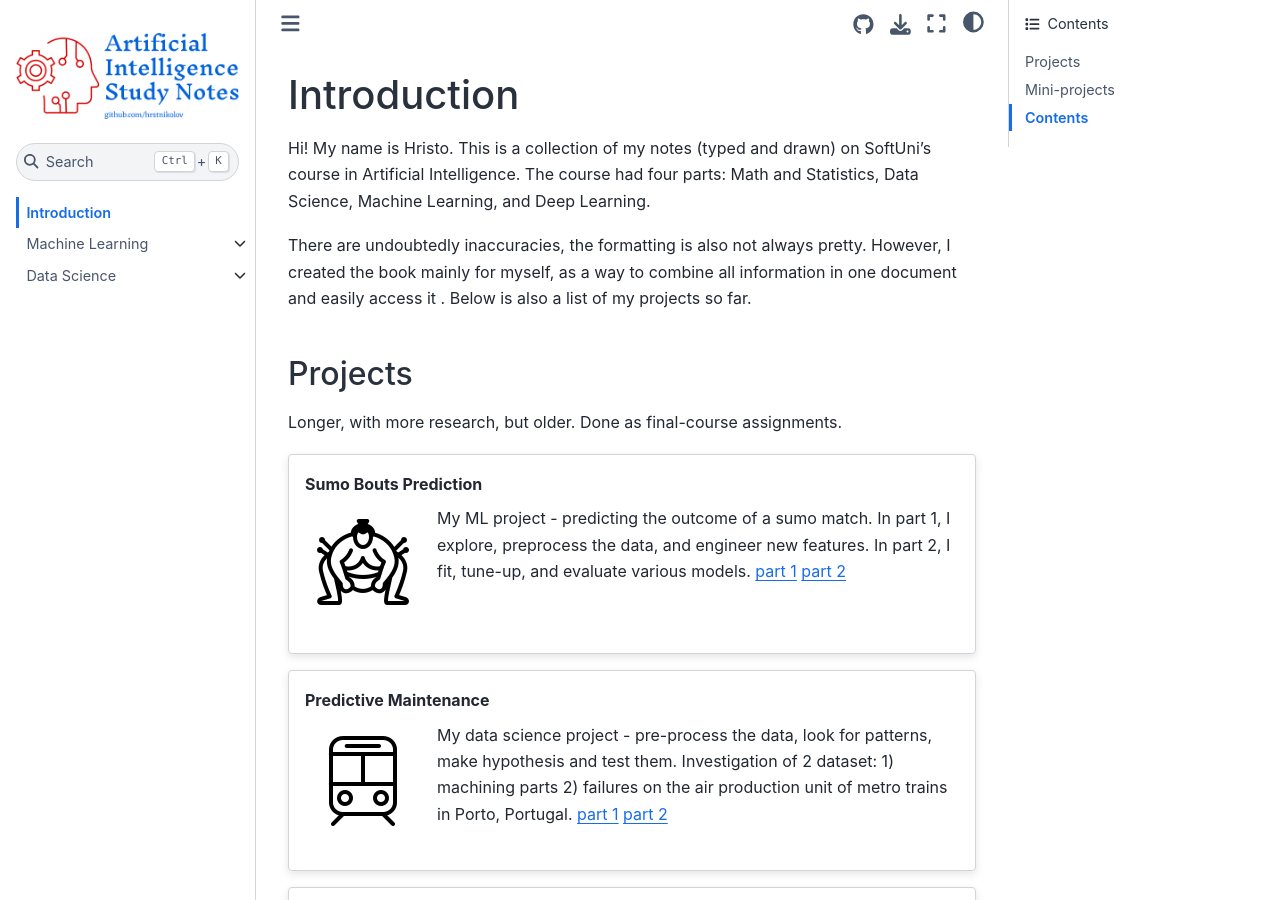
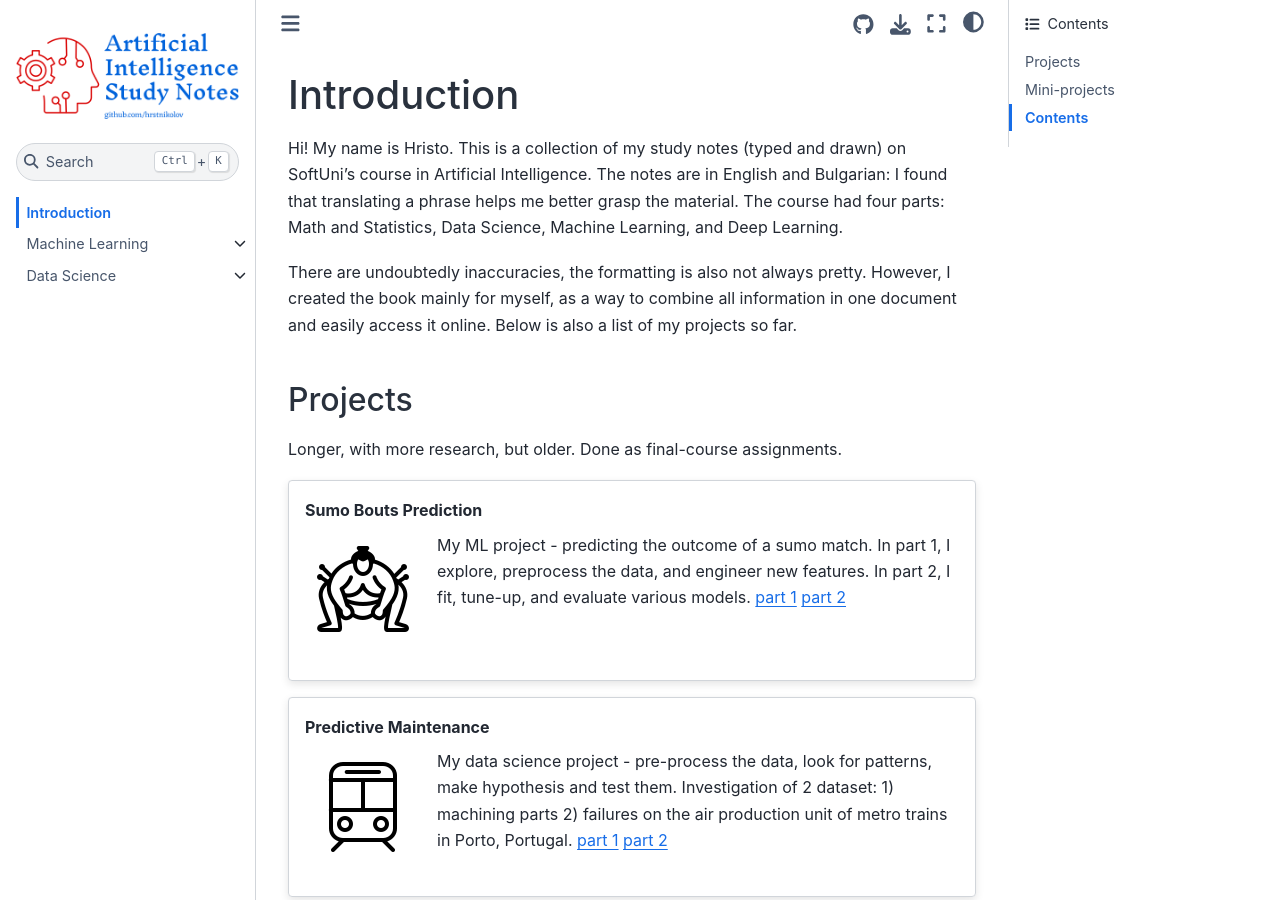
Before and after one commit to hrstnikolov/2023-ai-study-notes, a Jupyter Book: the page built from intro.md, in a window 1280 px wide and 900 px high. Built offline with Jupyter Book 1.0.4 settings and Sphinx 7.4.7 and the Sphinx Book theme 1.1.4, drawn with Linux system fonts in a browser that asks for light colours.

Commit message:
updated intro

```diff
--- a/intro.md
+++ b/intro.md
@@ -1,8 +1,8 @@
 # Introduction
 
-Hi! My name is Hristo. This is a collection of my notes (typed and drawn) on SoftUni's course in Artificial Intelligence. The course had four parts: Math and Statistics, Data Science, Machine Learning, and Deep Learning.
+Hi! My name is Hristo. This is a collection of my study notes (typed and drawn) on SoftUni's course in Artificial Intelligence. The notes are in English and Bulgarian: I found that translating a phrase helps me better grasp the material. The course had four parts: Math and Statistics, Data Science, Machine Learning, and Deep Learning.
 
-There are undoubtedly inaccuracies, the formatting is also not always pretty. However, I created the book mainly for myself, as a way to combine all information in one document and easily access it . Below is also a list of my projects so far.
+There are undoubtedly inaccuracies, the formatting is also not always pretty. However, I created the book mainly for myself, as a way to combine all information in one document and easily access it online. Below is also a list of my projects so far.
 
 ## Projects
 Longer, with more research, but older. Done as final-course assignments.
```
